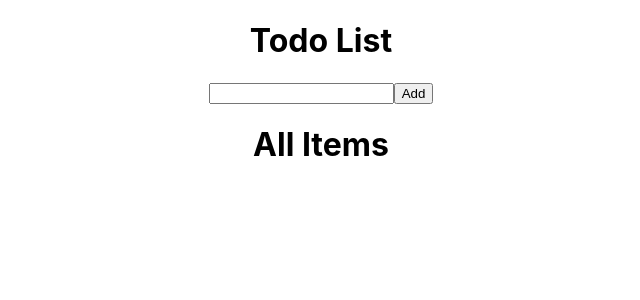
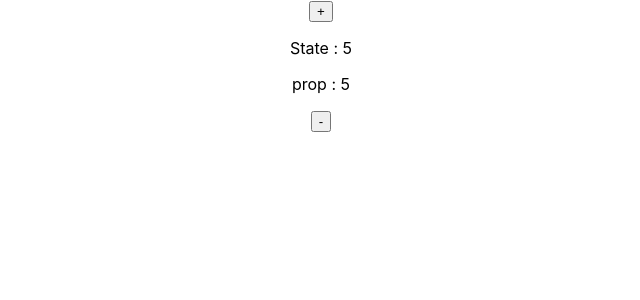
Before and after one commit to ahmadnoorniazi/react-todo-list, a React (Create React App) app: page / in a window 1280 px wide. Shown: the top 300 px of the page, without its empty margins (319-959 px from the left). Built offline with nearby package versions, Linux system fonts and the light colour scheme.

Commit message:
new changes

```diff
--- a/src/App.js
+++ b/src/App.js
@@ -1,11 +1,11 @@
 import './App.css';
-import List from './List'
-
+// import List from './List'
+import ParentButton from './ButtonParent'
 
 function App() {
   return (
     <div className="App">
-      <List />
+      <ParentButton />
     </div>
   );
 }
--- /dev/null
+++ b/src/ButtonParent.js
@@ -0,0 +1,37 @@
+import React from 'react'
+import Counter from './Counter'
+
+class ButtonParent extends React.Component {
+    constructor(props) {
+        super(props)
+        this.state = {
+            counter: 5
+        }
+        this.handleCounter = this.handleCounter.bind(this)
+        this.handleDecrement = this.handleDecrement.bind(this)
+    }
+
+    handleCounter() {
+        this.setState({ counter: this.state.counter + 1 })
+    }
+
+    handleDecrement() {
+        this.setState({ counter: this.state.counter - 1 })
+    }
+
+    render() {
+        return (
+            <div>
+                <button onClick={this.handleCounter}>
+                    +
+                </button>
+                <Counter counterValue={this.state.counter} />
+                <button onClick={this.handleCounter}>
+                    -
+                </button>
+            </div>
+        )
+    }
+}
+
+export default ButtonParent;
--- /dev/null
+++ b/src/Counter.js
@@ -0,0 +1,37 @@
+import React from 'react'
+
+class Counter extends React.Component {
+    constructor(props) {
+        super(props)
+        this.state = {
+            value: this.props.counterValue
+        }
+    }
+
+    static getDerivedStateFromProps(props, state) {
+        console.log("before render")
+        return { value: props.counterValue }
+    }
+
+    componentDidMount() {
+        console.log("after first render")
+    }
+
+    shouldComponentUpdate(nextProps, nextState) {
+        console.log("shouldComponentUpdate")
+        return false
+    }
+
+    render() {
+        console.log("In render")
+
+        return (
+            <div>
+                <p>State : {this.state.value}</p>
+                <p>prop : {this.props.counterValue}</p>
+            </div>
+        )
+    }
+}
+
+export default Counter
--- a/src/List.js
+++ b/src/List.js
@@ -1,69 +1,68 @@
-import React from 'react'
-import ListItem from './ListItem'
-class List extends React.Component {
-    constructor(props) {
-        super(props)
-        this.state = {
-            value: "",
-            list: [],
-            currentId: 1
-        }
+// import React from 'react'
+// import ListItem from './ListItem'
+// class List extends React.Component {
+//     constructor(props) {
+//         super(props)
+//         this.state = {
+//             value: "",
+//             list: [],
+//             currentId: 1
+//         }
 
-        this.handleInput = this.handleInput.bind(this)
-        this.handleClick = this.handleClick.bind(this)
-        this.handleDelete = this.handleDelete.bind(this)
-        this.handleUpdate = this.handleUpdate.bind(this)
+//         this.handleInput = this.handleInput.bind(this)
+//         this.handleClick = this.handleClick.bind(this)
+//         this.handleDelete = this.handleDelete.bind(this)
+//         this.handleUpdate = this.handleUpdate.bind(this)
 
-    }
+//     }
 
-    handleInput(e) {
-        this.setState({ value: e.target.value })
-    }
+//     handleInput(e) {
+//         this.setState({ value: e.target.value })
+//     }
 
-    handleClick() {
-        const inputValue = { id: this.state.currentId, label: this.state.value }
-        const updatedList = [...this.state.list, inputValue]
-        this.setState({ list: updatedList, currentId: this.state.currentId + 1, value: "" })
-    }
+//     handleClick() {
+//         const inputValue = { id: this.state.currentId, label: this.state.value }
+//         const updatedList = [...this.state.list, inputValue]
+//         this.setState({ list: updatedList, currentId: this.state.currentId + 1, value: "" })
+//     }
 
-    handleDelete(id) {
-        const updatedData = this.state.list.filter(item => item.id !== id)
-        this.setState({ list: updatedData, currentId: this.state.currentId - 1 })
-    }
+//     handleDelete(id) {
+//         const updatedData = this.state.list.filter(item => item.id !== id)
+//         this.setState({ list: updatedData, currentId: this.state.currentId - 1 })
+//     }
 
-    handleUpdate(name, id) {
-        const updatedData = this.state.list.map(item => {
-            if (item.id === id) {
-                item.label = name
-                return item
-            } else {
-                return item
-            }
-        })
-        this.setState({ list: updatedData })
-    }
-    render() {
-        console.log("this.stateee", this.state)
-        return (
-            <div>
-                <h1> Todo List</h1>
-                <div>
-                    <input type="text" value={this.state.value} onChange={this.handleInput} />
-                    <button type="button" onClick={this.handleClick}>Add</button>
-                </div>
-                <h1>All Items</h1>
-                {this.state.list.map(item => (
-                    <ListItem
-                        key={item.id}
-                        item={item}
-                        onDelete={() => this.handleDelete(item.id)}
-                        handleUpdate={this.handleUpdate}
-                    />
-                ))}
-            </div>
-        )
-    }
+//     handleUpdate(name, id) {
+//         const updatedData = this.state.list.map(item => {
+//             if (item.id === id) {
+//                 item.label = name
+//                 return item
+//             } else {
+//                 return item
+//             }
+//         })
+//         this.setState({ list: updatedData })
+//     }
+//     render() {
+//         return (
+//             <div>
+//                 <h1> Todo List</h1>
+//                 <div>
+//                     <input type="text" value={this.state.value} onChange={this.handleInput} />
+//                     <button type="button" onClick={this.handleClick}>Add</button>
+//                 </div>
+//                 <h1>All Items</h1>
+//                 {this.state.list.map(item => (
+//                     <ListItem
+//                         key={item.id}
+//                         item={item}
+//                         onDelete={() => this.handleDelete(item.id)}
+//                         handleUpdate={this.handleUpdate}
+//                     />
+//                 ))}
+//             </div>
+//         )
+//     }
 
-}
+// }
 
-export default List;
+// export default List;
```
